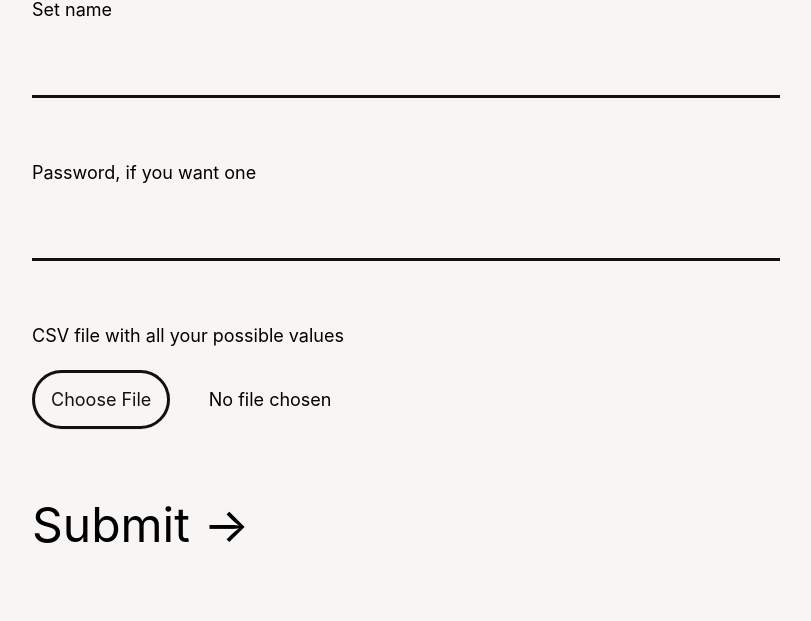
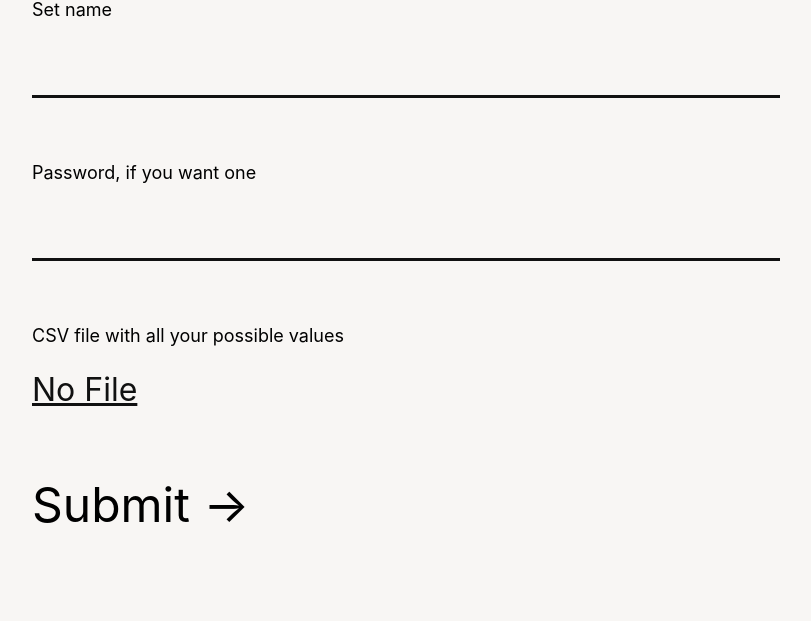
Before and after one commit to damagedgoods/combinator, a Django app: page /combine/collection/new/ in a window 1280 px wide. Shown: the part 356-977 px from the top of the page, without its empty margins (32-843 px from the left). After the commit the page ends 879 px from the top, so only its background shows below. Run offline with Django 5.2, Linux system fonts and the light colour scheme.

Commit message:
Merge upload button with file name, fixes #43

```diff
--- a/combine/static/css/styles.css
+++ b/combine/static/css/styles.css
@@ -409,25 +409,20 @@ p.title {
     display: none;
   }
 
-  .upload-button {
+.upload-button {
     cursor: pointer;
     border-radius: 64px;
-    padding: 16px;
     cursor: pointer;
     background-color: transparent;
     color: #111;
-    border: 3px solid #111;
-    box-shadow: 0px 1px 0px rgba(0, 0, 0, 0.05);
     margin: 24px 24px 0 0;
-    transition: background-color 200ms;
-    font-size: 18px;
-  }
+    font-size: 32px;
+    text-decoration: underline;
+}
 
-  .upload-button:hover {
-    background-color: orange;
-    border: 3px solid orange;
-    color: white;
-  }
+.upload-button:hover {
+    color: orange;
+}
 
   .file-name {
     margin-left: 10px;
--- a/combine/static/js/script.js
+++ b/combine/static/js/script.js
@@ -234,7 +234,7 @@ function submitNewCollection(event) {
 
 function updateFileName() {
   const input = document.getElementById('fileInput');
-  const fileNameDisplay = document.getElementById('fileName');
+  const fileNameDisplay = document.getElementById('upload-button');
 
   if (input.files.length > 0) {
     fileNameDisplay.textContent = input.files[0].name;
--- a/combine/templates/new.html
+++ b/combine/templates/new.html
@@ -32,8 +32,7 @@
 
 			<input type="file" id="fileInput" name="fileInput" class="file-input" onchange="updateFileName()">
 			<label for="file">CSV file with all your possible values <span id="fileError" class="error"></span></label>
-			<button class="upload-button" onclick="document.getElementById('fileInput').click()">Choose File</button>
-			<span id="fileName" class="file-name">No file chosen</span>
+			<a class="upload-button" id="upload-button" onclick="document.getElementById('fileInput').click()">No File</a>
 
 			<input type="submit" value="Submit &rarr;"></input>
 
```
